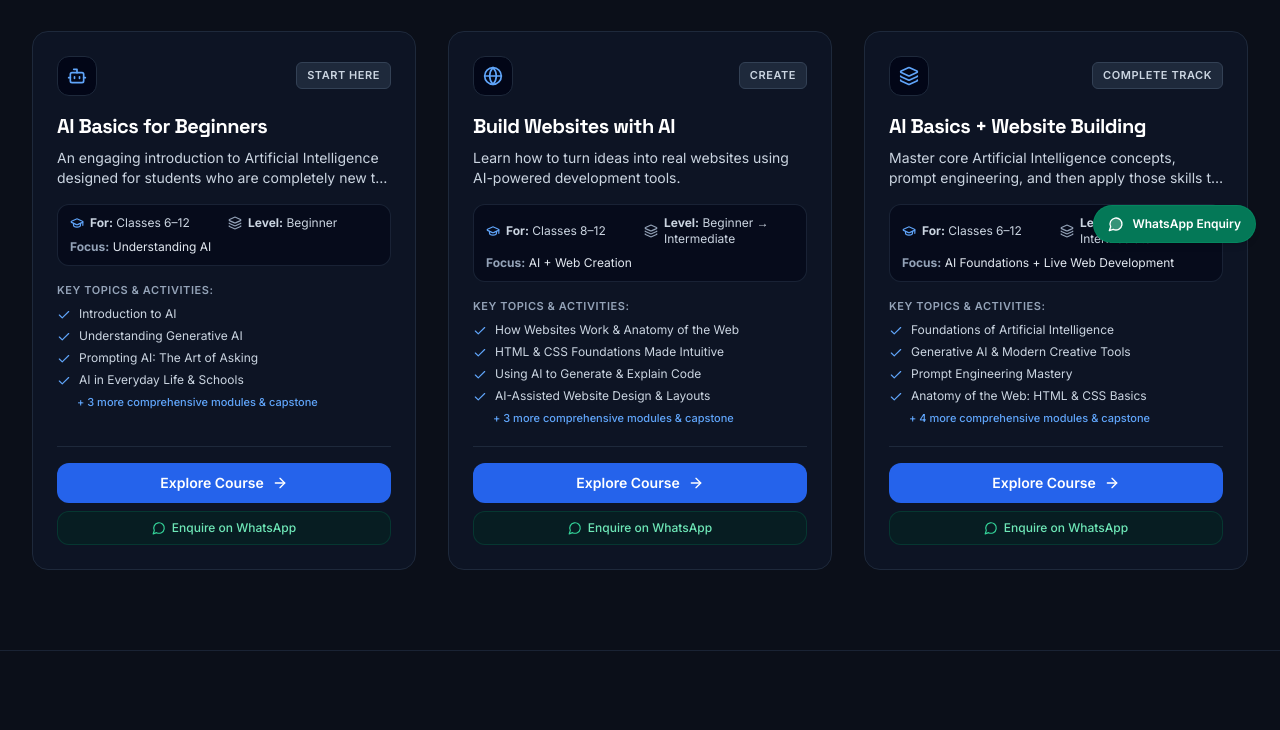
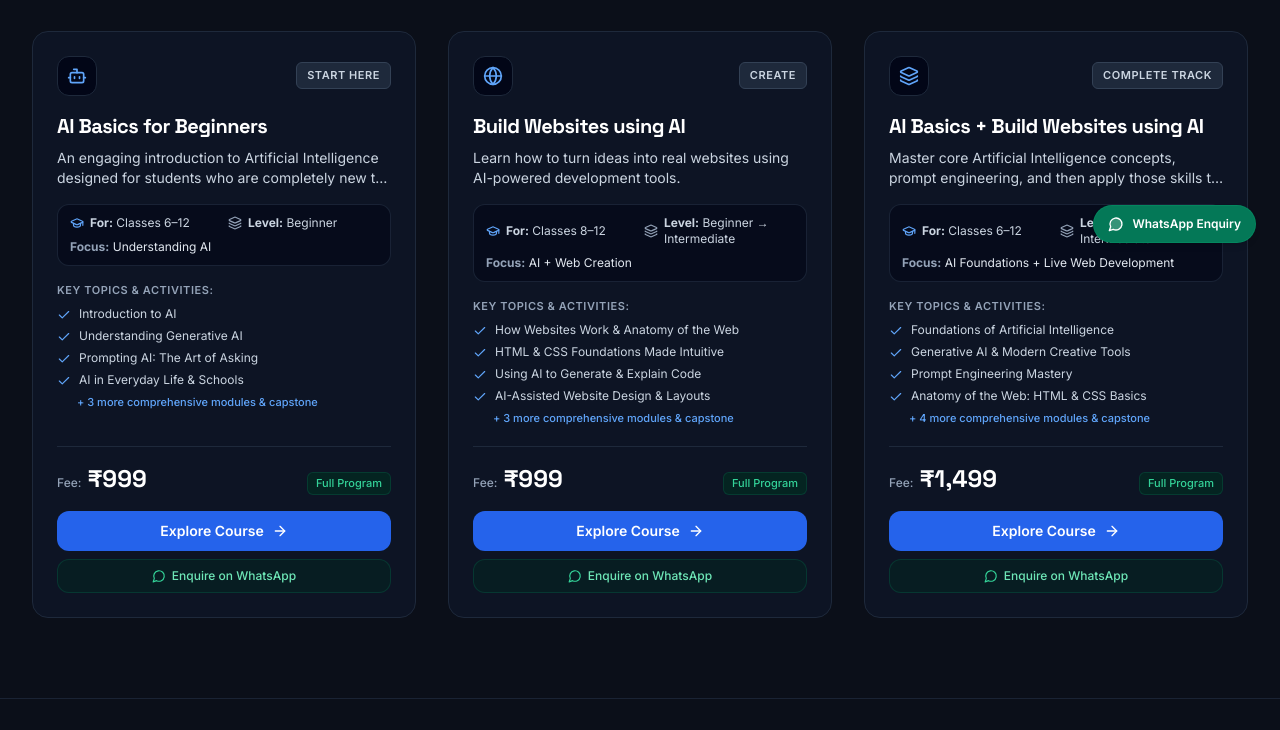
Before and after one commit to Sahithi-630/Bhumi_Institutions, a React (Vite) app: page /courses in a window 1280 px wide. Shown: the part 533-1263 px from the top of the page. Built offline with nearby package versions, Linux system fonts and the light colour scheme.

Commit message:
Add course pricing: AI Basics (Rs 999), Build Websites using AI (Rs 999), and AI Basics + Build Websites using AI (Rs 1499)

```diff
--- a/src/components/CourseCard.jsx
+++ b/src/components/CourseCard.jsx
@@ -83,8 +83,23 @@ export default function CourseCard({ course, onOpenEnquiry }) {
         </ul>
       </div>
 
-      {/* Action Buttons: Clean & Grounded */}
-      <div className="pt-4 border-t border-slate-800 space-y-2">
+      {/* Price & Action Buttons: Clean & Grounded */}
+      <div className="pt-4 border-t border-slate-800 space-y-3">
+        {course.priceFormatted && (
+          <div className="flex items-baseline justify-between pb-1">
+            <div className="flex items-baseline gap-1.5">
+              <span className="text-xs text-slate-400 font-medium">Fee:</span>
+              <span className="text-2xl font-heading font-extrabold text-white">
+                {course.priceFormatted}
+              </span>
+            </div>
+            <span className="text-[11px] font-medium text-emerald-400 bg-emerald-950/70 border border-emerald-800/40 px-2 py-0.5 rounded-md">
+              Full Program
+            </span>
+          </div>
+        )}
+
+        <div className="space-y-2">
           <Link
             to={`/courses/${course.slug}`}
             className="w-full py-2.5 px-4 rounded-xl font-semibold text-xs sm:text-sm text-white bg-blue-600 hover:bg-blue-700 transition-colors flex items-center justify-center gap-2"
@@ -94,7 +109,7 @@ export default function CourseCard({ course, onOpenEnquiry }) {
           </Link>
 
           <a
-          href={siteConfig.createCourseWhatsAppUrl(course.title, course.targetClasses)}
+            href={siteConfig.createCourseWhatsAppUrl(course.title, course.targetClasses, course.priceFormatted)}
             target="_blank"
             rel="noopener noreferrer"
             className="w-full py-2 px-3 rounded-xl font-medium text-xs text-emerald-300 hover:text-white bg-emerald-950/40 hover:bg-emerald-900/40 border border-emerald-800/40 transition-colors flex items-center justify-center gap-1.5"
@@ -103,6 +118,7 @@ export default function CourseCard({ course, onOpenEnquiry }) {
             <span>Enquire on WhatsApp</span>
           </a>
         </div>
+      </div>
 
     </div>
   );
--- a/src/components/CourseComparison.jsx
+++ b/src/components/CourseComparison.jsx
@@ -8,6 +8,7 @@ export default function CourseComparison() {
       id: "ai-basics",
       slug: "ai-basics",
       title: "AI Basics",
+      price: "₹999",
       icon: Bot,
       bestFor: "Students completely new to AI.",
       focus: "Understanding AI.",
@@ -18,7 +19,8 @@ export default function CourseComparison() {
     {
       id: "build-websites-with-ai",
       slug: "build-websites-with-ai",
-      title: "Build Websites with AI",
+      title: "Build Websites using AI",
+      price: "₹999",
       icon: Globe,
       bestFor: "Students interested in technology and websites.",
       focus: "Creating websites.",
@@ -29,7 +31,8 @@ export default function CourseComparison() {
     {
       id: "ai-basics-website-building",
       slug: "ai-basics-website-building",
-      title: "AI Basics + Website Building",
+      title: "AI Basics + Build Websites using AI",
+      price: "₹1,499",
       icon: Cpu,
       bestFor: "Students wanting the full foundation to website creation pathway.",
       focus: "Comprehensive AI & Web Building.",
@@ -72,9 +75,17 @@ export default function CourseComparison() {
                   <Icon className="w-5 h-5" />
                 </div>
 
-                <h3 className="font-heading font-bold text-xl text-white mb-3">
+                <h3 className="font-heading font-bold text-xl text-white mb-2">
                   {col.title}
                 </h3>
+
+                {/* Course Fee Badge */}
+                <div className="flex items-baseline justify-between mb-4 pb-3 border-b border-slate-800">
+                  <span className="text-xs text-slate-400 font-medium">Course Fee:</span>
+                  <span className="text-xl font-heading font-extrabold text-emerald-400">
+                    {col.price}
+                  </span>
+                </div>
 
                 {/* Best For Block */}
                 <div className="p-3.5 rounded-xl bg-slate-950 border border-slate-800/80 mb-3">
--- a/src/components/EnquiryForm.jsx
+++ b/src/components/EnquiryForm.jsx
@@ -207,7 +207,7 @@ export default function EnquiryForm({ initialCourse = '' }) {
             >
               {courses.map((c) => (
                 <option key={c.id} value={c.title}>
-                  {c.title}
+                  {c.title} ({c.priceFormatted})
                 </option>
               ))}
               <option value="General Counselling / Unsure">General Counselling / Unsure</option>
--- a/src/components/EnquiryModal.jsx
+++ b/src/components/EnquiryModal.jsx
@@ -232,7 +232,7 @@ export default function EnquiryModal({ isOpen, onClose, preselectedCourse = '' }
                   >
                     {courses.map((c) => (
                       <option key={c.id} value={c.title}>
-                        {c.title}
+                        {c.title} ({c.priceFormatted})
                       </option>
                     ))}
                     <option value="Undecided / Needs Guidance">Undecided / Needs Guidance</option>
--- a/src/data/courses.js
+++ b/src/data/courses.js
@@ -17,6 +17,8 @@ export const courses = [
     mode: "Live Interactive Online + Hands-On Workshops",
     focus: "Understanding AI",
     prerequisites: "No prior coding or technical knowledge required.",
+    price: 999,
+    priceFormatted: "₹999",
     certificate: "Official Bhumi Institutions Certificate of AI Literacy & Foundations",
     skills: ["AI Basics", "Prompting", "AI Safety", "Creativity", "Critical Thinking"],
     learningOutcomes: [
@@ -135,7 +137,7 @@ export const courses = [
   {
     id: "build-websites-with-ai",
     slug: "build-websites-with-ai",
-    title: "Build Websites with AI",
+    title: "Build Websites using AI",
     label: "CREATE",
     icon: "Globe",
     color: "from-blue-600 to-indigo-700",
@@ -150,6 +152,8 @@ export const courses = [
     mode: "Hands-on Project Lab (Online & Hybrid)",
     focus: "AI + Web Creation",
     prerequisites: "Basic familiarity with computers; no prior programming experience required.",
+    price: 999,
+    priceFormatted: "₹999",
     certificate: "Official Bhumi Institutions Web Development & AI Creator Certificate",
     skills: ["Web Development", "HTML & CSS", "AI Coding", "UI Design", "Deployment"],
     learningOutcomes: [
@@ -268,7 +272,7 @@ export const courses = [
   {
     id: "ai-basics-website-building",
     slug: "ai-basics-website-building",
-    title: "AI Basics + Website Building",
+    title: "AI Basics + Build Websites using AI",
     label: "COMPLETE TRACK",
     icon: "Layers",
     color: "from-blue-600 via-indigo-600 to-blue-700",
@@ -283,6 +287,8 @@ export const courses = [
     mode: "Comprehensive Masterclass (Live Online + Lab)",
     focus: "AI Foundations + Live Web Development",
     prerequisites: "Zero coding or prior technical knowledge required.",
+    price: 1499,
+    priceFormatted: "₹1,499",
     certificate: "Official Bhumi Institutions Master Certificate in AI Foundations & Web Development",
     skills: ["AI Basics", "Prompting", "Web Development", "HTML & CSS", "AI Coding", "Deployment", "Digital Safety"],
     learningOutcomes: [
--- a/src/data/siteConfig.js
+++ b/src/data/siteConfig.js
@@ -21,9 +21,10 @@ export const siteConfig = {
     return `https://wa.me/918317518463?text=${encodeURIComponent(msg)}`;
   },
 
-  createCourseWhatsAppUrl: (courseTitle, studentClass = "") => {
+  createCourseWhatsAppUrl: (courseTitle, studentClass = "", fee = "") => {
     const classText = studentClass ? ` for Class ${studentClass}` : "";
-    const msg = `Hi Bhumi Institutions! I am interested in registering/enquiring about the "${courseTitle}" course${classText}. Please share the batch timings and details.`;
+    const feeText = fee ? ` (Fee: ${fee})` : "";
+    const msg = `Hi Bhumi Institutions! I am interested in registering/enquiring about the "${courseTitle}" course${feeText}${classText}. Please share the batch timings and details.`;
     return `https://wa.me/918317518463?text=${encodeURIComponent(msg)}`;
   }
 };
--- a/src/data/testimonials.js
+++ b/src/data/testimonials.js
@@ -12,7 +12,7 @@ export const testimonials = [
     quote: "Building my first personal website using AI-assisted coding gave me a huge boost in confidence. Seeing my own live web link working on my smartphone was an unforgettable moment for me.",
     author: "Student, Class 9",
     relation: "Student Cohort Participant",
-    badge: "Build Websites with AI",
+    badge: "Build Websites using AI",
     initials: "AK"
   },
   {
@@ -20,7 +20,7 @@ export const testimonials = [
     quote: "As a parent, what impressed me most was the strong emphasis on ethics, safety, and using AI responsibly for school research rather than taking shortcuts. Highly structured and reassuring program.",
     author: "Parent of Class 10 Student",
     relation: "Parent Testimonial",
-    badge: "AI Basics + Website Building",
+    badge: "AI Basics + Build Websites using AI",
     initials: "SM"
   }
 ];
```
Also changed, not shown: src/components/CourseHero.jsx (+11 -3 lines). Lines whose indentation alone changed are shown as unchanged.
